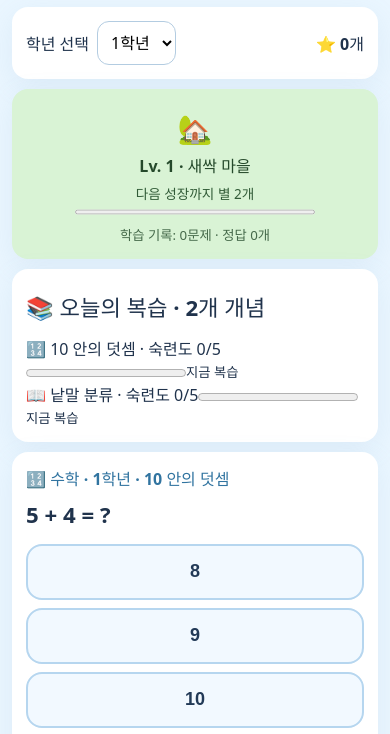
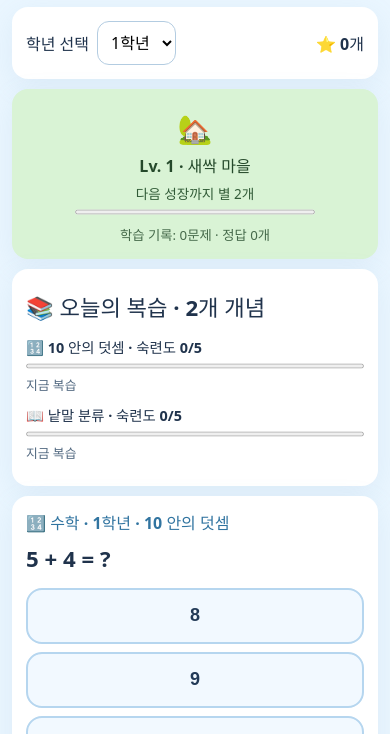
Before and after one commit to jflakeee/study_game, a website built with Vite: page index.html in a window 390 px wide. Shown: the part 108-842 px from the top of the page. Built offline with nearby package versions, Linux system fonts and the light colour scheme.

Commit message:
style: readable mobile mastery indicators

```diff
--- a/src/style.css
+++ b/src/style.css
@@ -36,3 +36,5 @@ button,select{touch-action:manipulation}
 }
 
 .village-progress{display:grid;gap:4px;max-width:240px;margin:6px auto;font-size:.85rem;color:#315b37}.village-progress progress{width:100%;height:10px;accent-color:#347b45}.village strong{color:#25492b}
+
+.concept-progress{display:grid;gap:4px;margin:10px 0}.concept-progress label{font-weight:700;font-size:.9rem}.concept-progress progress{width:100%;height:10px;accent-color:#3271a4}.concept-progress small{color:#526980;font-size:.8rem}
```
